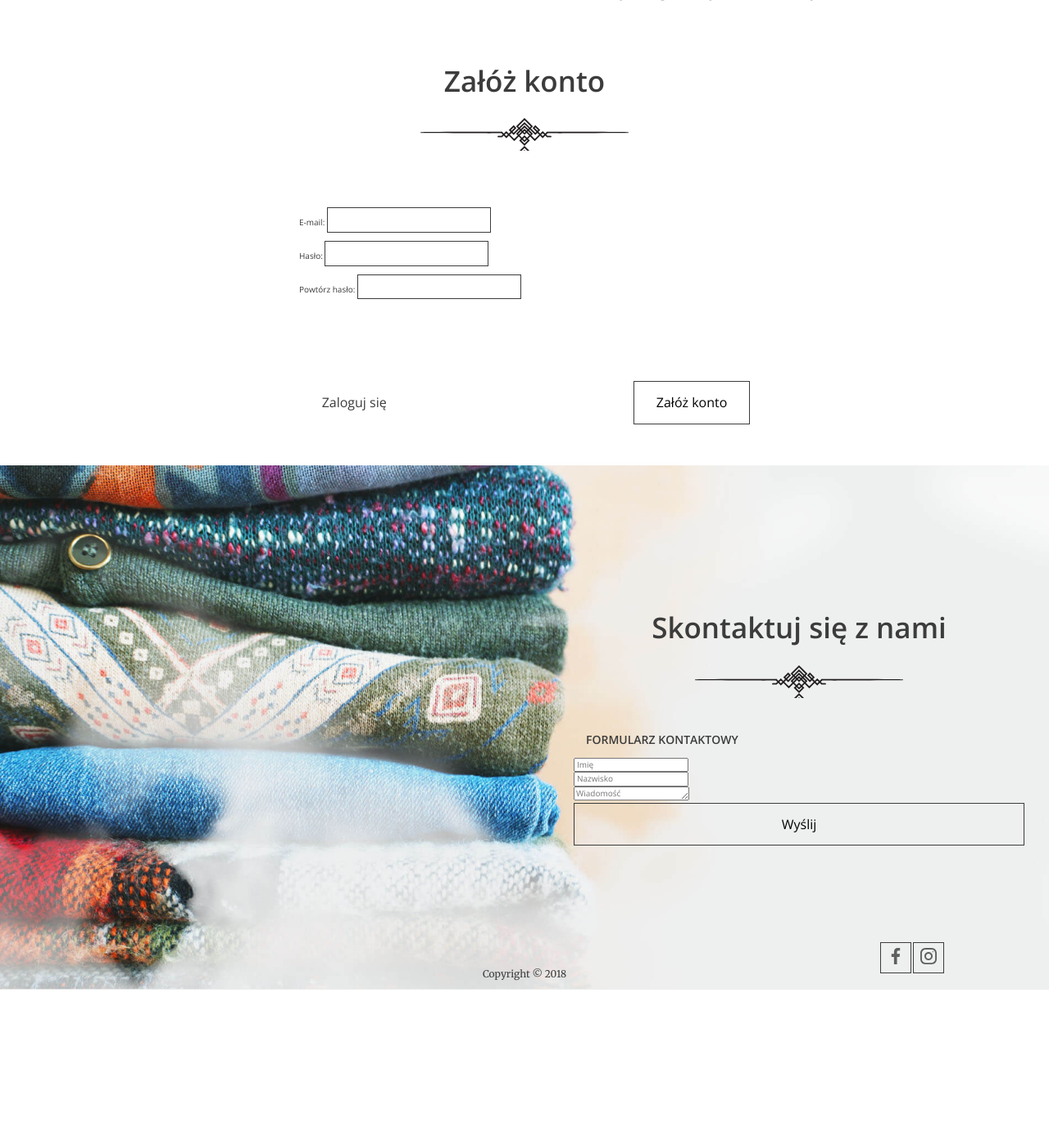
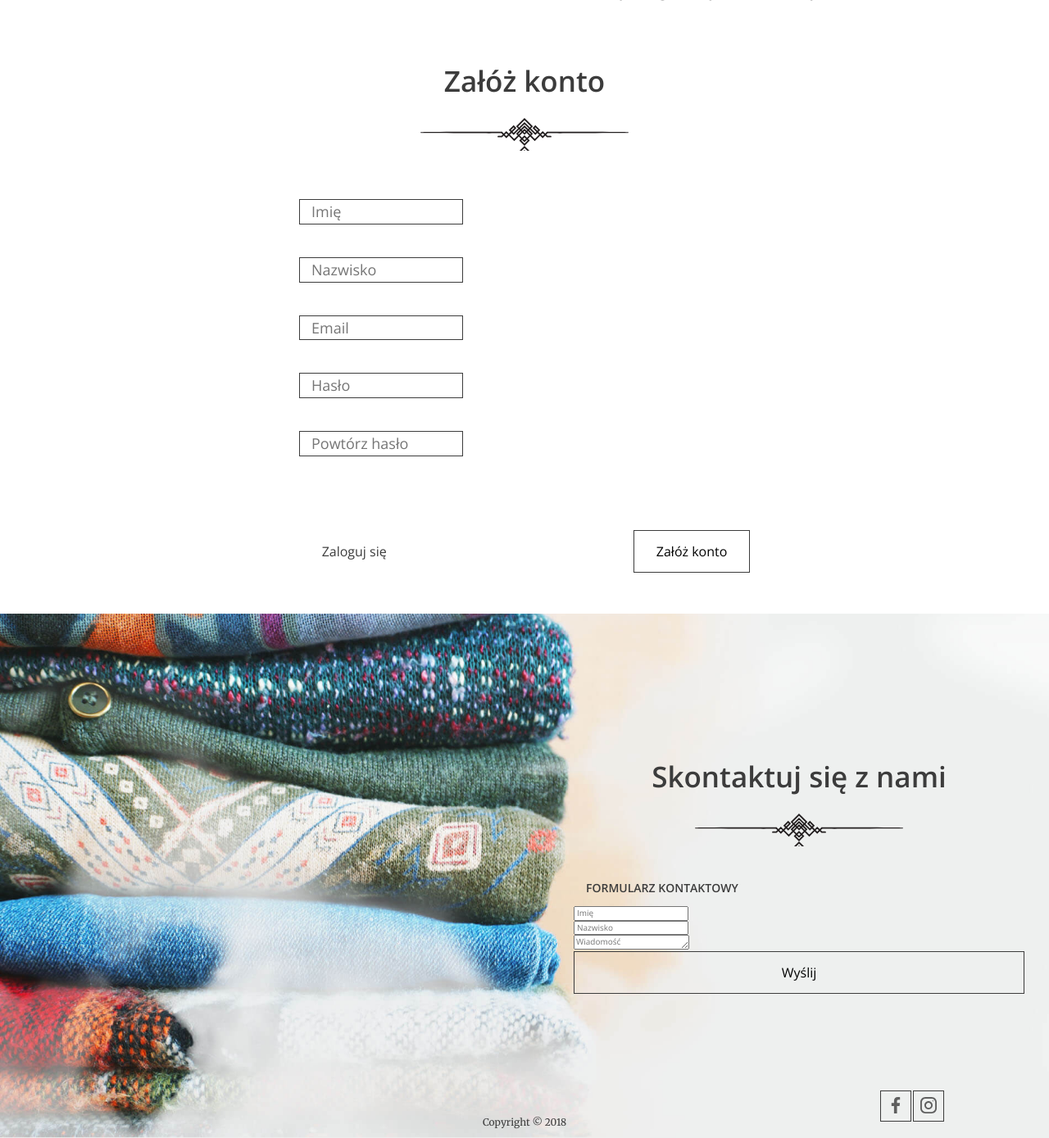
Before and after one commit to PrzemekJackowski/put_into_good_hand, a Django app: page /register/ in a window 1280 px wide. Shown: the part 75-1464 px from the top of the page at 82% size. Before the commit the page ends 1283 px from the top, so only its background shows below. Run offline with Django 4.2, Linux system fonts and the light colour scheme; parts of the project's set-up code (start-up, migrations or seed data) failed here and were passed over.

Commit message:
Change register and login

```diff
--- a/app_put_into_good_hand/forms.py
+++ b/app_put_into_good_hand/forms.py
@@ -1,13 +1,14 @@
 from django import forms
-from app_put_into_good_hand.models import User
 
 
 class RegisterForm(forms.Form):
-    mail = forms.EmailField(label="E-mail")
+    name = forms.CharField(label="Imię")
+    surname = forms.CharField(label="Nazwisko")
+    mail = forms.CharField(label="E-mail", widget=forms.EmailField)
     password = forms.CharField(label="Hasło", widget=forms.PasswordInput)
     password2 = forms.CharField(label="Powtórz hasło", widget=forms.PasswordInput)
 
 
 class LoginForm(forms.Form):
-    mail = forms.EmailField(label="E-mail")
+    mail = forms.CharField(label="E-mail", widget=forms.EmailField)
     password = forms.CharField(label="Hasło", widget=forms.PasswordInput)
--- a/app_put_into_good_hand/templates/base.html
+++ b/app_put_into_good_hand/templates/base.html
@@ -19,7 +19,7 @@
         </ul>
     {% else %}
         <li class="logged-user">
-            Witaj {{ user.mail }}
+            Witaj {{ user.first_name }}
             <ul class="dropdown">
               <li><a href="#">Profil</a></li>
               <li><a href="#">Ustawienia</a></li>
--- a/app_put_into_good_hand/templates/register.html
+++ b/app_put_into_good_hand/templates/register.html
@@ -3,13 +3,27 @@
 {% block content %}
     <section class="login-page">
       <h2>Załóż konto</h2>
-      <form action="" method="post">
-        {% csrf_token %}
-        <div class="form-group">{{ form.as_p }}</div>
-        <div class="form-group form-group--buttons">
-          <a href="/login" class="btn btn--without-border">Zaloguj się</a>
-          <button class="btn" type="submit">Załóż konto</button>
-        </div>
+      <form method="post" action="/register/">
+            {% csrf_token %}
+            <div class="form-group">
+                <input type="text" name="name" placeholder="Imię"/>
+            </div>
+            <div class="form-group">
+                <input type="text" name="surname" placeholder="Nazwisko"/>
+            </div>
+            <div class="form-group">
+                <input type="email" name="mail" placeholder="Email" required/>
+            </div>
+            <div class="form-group">
+                <input type="password" name="password" placeholder="Hasło"/>
+            </div>
+            <div class="form-group">
+                <input type="password" name="password2" placeholder="Powtórz hasło"/>
+            </div>
+
+            <div class="form-group form-group--buttons">
+                <a href="{% url 'login' %}" class="btn btn--without-border">Zaloguj się</a>
+                <button class="btn" type="submit">Załóż konto</button>
     </section>
     <section id="contact"></section>
 {% endblock %}
--- a/app_put_into_good_hand/views.py
+++ b/app_put_into_good_hand/views.py
@@ -22,8 +22,9 @@ class LandingPageView(View):
         organizations = Institution.objects.filter(type=2)
         locals = Institution.objects.filter(type=3)
         user = request.user
-        return render(request, "index.html", {"quantity": quantity, "count_institutions": count_institutions, "user": user,
-                                            "fundations": fundations, "organizations": organizations, "locals": locals})
+        return render(request, "index.html", {"quantity": quantity, "count_institutions": count_institutions,
+                                              "user": user, "fundations": fundations, "organizations": organizations,
+                                              "locals": locals})
 
 
 class AddDonationView(LoginRequiredMixin, View):
@@ -34,41 +35,32 @@ class AddDonationView(LoginRequiredMixin, View):
 
 class LoginView(View):
     def get(self, request):
-        form = LoginForm()
-        user = request.user
-        return render(request, "login.html", {"form": form, "user": user})
+        return render(request, 'login.html')
 
     def post(self, request):
-        form = LoginForm(request.POST)
-        if form.is_valid():
-            user = authenticate(username=form.cleaned_data['mail'], password=form.cleaned_data['password'])
-            if user:
-                login(request, user)
-                next_parameter = request.GET.get('next')
-                if next_parameter:
-                    return redirect(next_parameter)
-                return HttpResponseRedirect('/')
-            else:
-                return HttpResponseRedirect('/register')
-        return render(request, "login.html", {'form': form})
+        username = request.POST['mail']
+        password = request.POST['password']
+
+        user = authenticate(request, username=username, password=password)
+        if user is not None:
+            login(request, user)
+            return redirect('/')
+        else:
+            return HttpResponseRedirect('/register')
 
 
 class RegisterView(View):
     def get(self, request):
-        form = RegisterForm()
-        user = request.user
-        return render(request, "register.html", {"form": form, "user": user})
+        return render(request, 'register.html')
 
     def post(self, request):
-        form = RegisterForm(request.POST)
-        if form.is_valid():
-            mail = form.cleaned_data['mail']
-            password = form.cleaned_data['password']
-            password2 = form.cleaned_data['password2']
-            if password == password2:
-                User.objects.create_user(mail, password)
-                return HttpResponseRedirect("/login")
-        return render(request, "register.html", {"form": form})
+        if request.POST.get('name') and request.POST.get('surname') and request.POST.get('mail') \
+                and request.POST.get('password') and request.POST.get('password2'):
+            User.objects.create_user(email=request.POST.get('mail'), password=request.POST.get('password'),
+                                     first_name=request.POST.get('name'), last_name=request.POST.get('surname'))
+            return HttpResponseRedirect('/login')
+        else:
+            return HttpResponseRedirect('/register')
 
 
 class LogoutView(LoginRequiredMixin, View):
```
Also changed, not shown: app_put_into_good_hand/templates/login.html (+14 -3 lines), app_put_into_good_hand/migrations/0002_user_name_user_surname.py (added), app_put_into_good_hand/migrations/0003_remove_user_name_remove_user_surname_userinf.py (added), app_put_into_good_hand/migrations/0004_delete_userinf.py (added).
